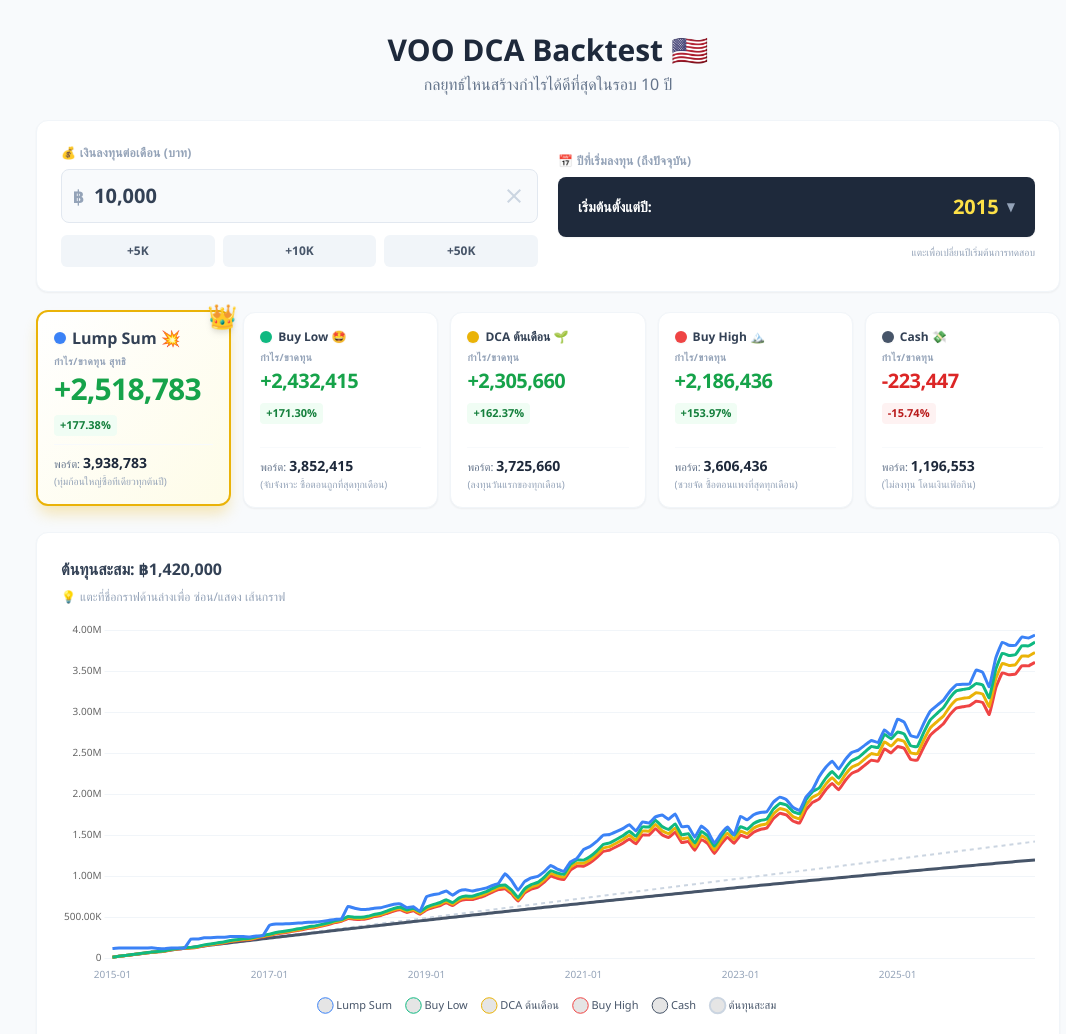
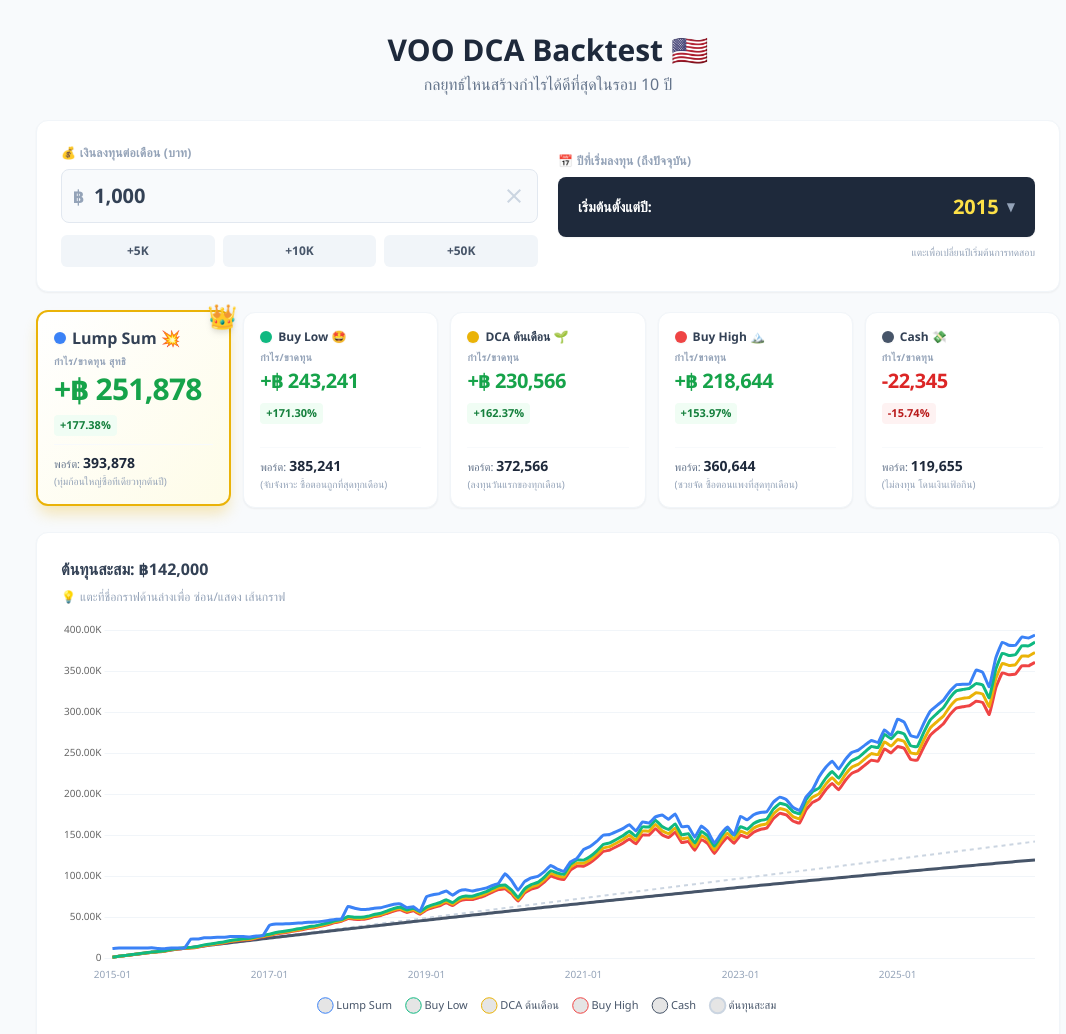
Before and after one commit to reddogboy/voo-backtest-5-ways, a plain HTML site: page index.html in a window 1280 px wide. Shown: the top 1034 px of the page, without its empty margins (92-1158 px from the left). Drawn offline with nearby package versions, Linux system fonts and the light colour scheme.

Commit message:
Update index.html

```diff
--- a/index.html
+++ b/index.html
@@ -81,7 +81,7 @@
                         </div>
                         <div class="relative">
                             <span class="absolute inset-y-0 left-0 pl-3 flex items-center text-slate-400 font-bold text-lg">฿</span>
-                            <input type="text" inputmode="numeric" id="monthlyInput" value="10,000"
+                            <input type="text" inputmode="numeric" id="monthlyInput" value="1,000"
                                 class="w-full pl-8 pr-10 py-3 bg-slate-50 border border-slate-200 rounded-lg text-xl font-black text-slate-700 focus:outline-none focus:border-blue-500 focus:ring-2 focus:ring-blue-200 transition-all">
                             <!-- ปุ่มกากบาทล้างค่า (Clear) -->
                             <button onclick="clearInput()" class="absolute inset-y-0 right-0 pr-3 flex items-center text-slate-300 hover:text-red-500 transition-colors">
@@ -178,7 +178,7 @@
         // 3. Formatters
         const fmtNum = (n) => Math.round(n).toLocaleString("en-US");
         const fmtTHB = (n) => "฿" + fmtNum(n);
-        const fmtSign = (n) => (n > 0 ? "+" : "") + fmtNum(n);
+        const fmtSign = (n) => (n > 0 ? "+฿ " : "") + fmtNum(n);
 
         // Formatter สำหรับแปลงตัวเลขในกราฟให้เป็น K หรือ M
         const compactNum = (val) => {
```
